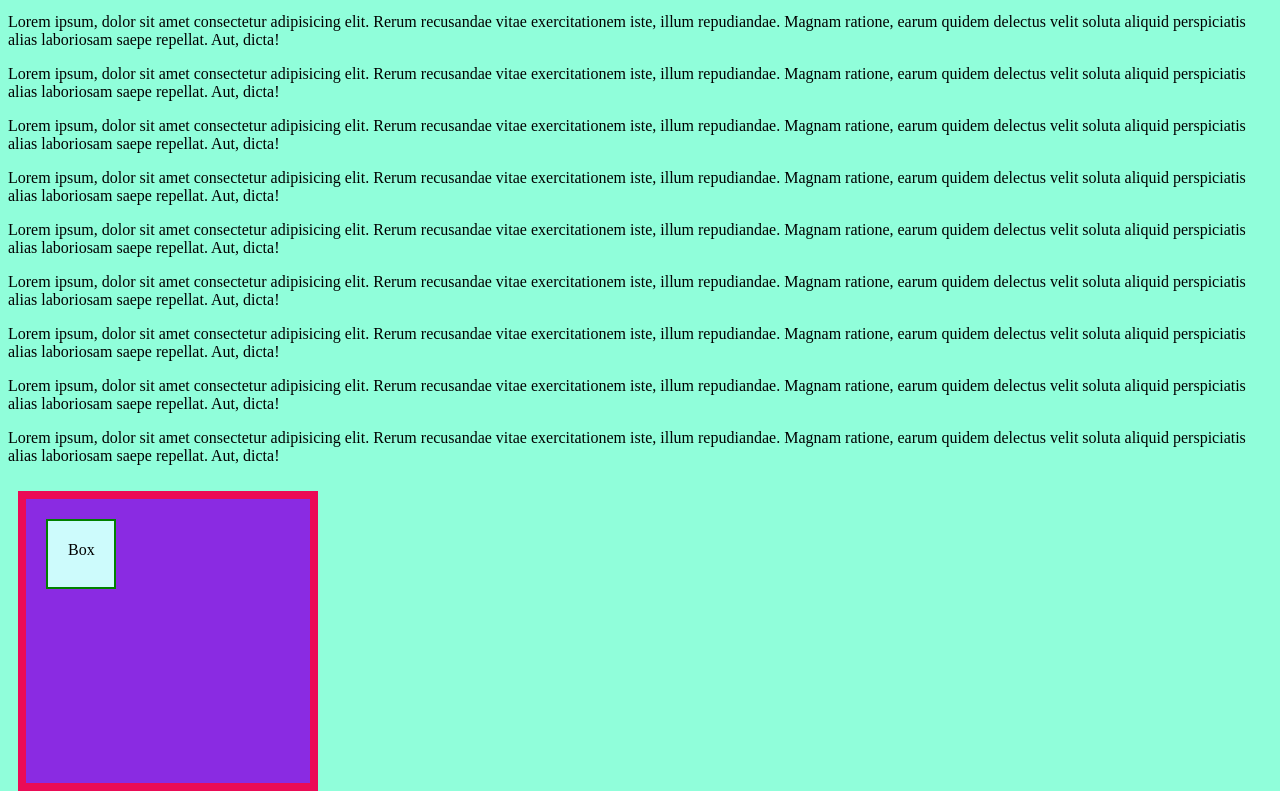
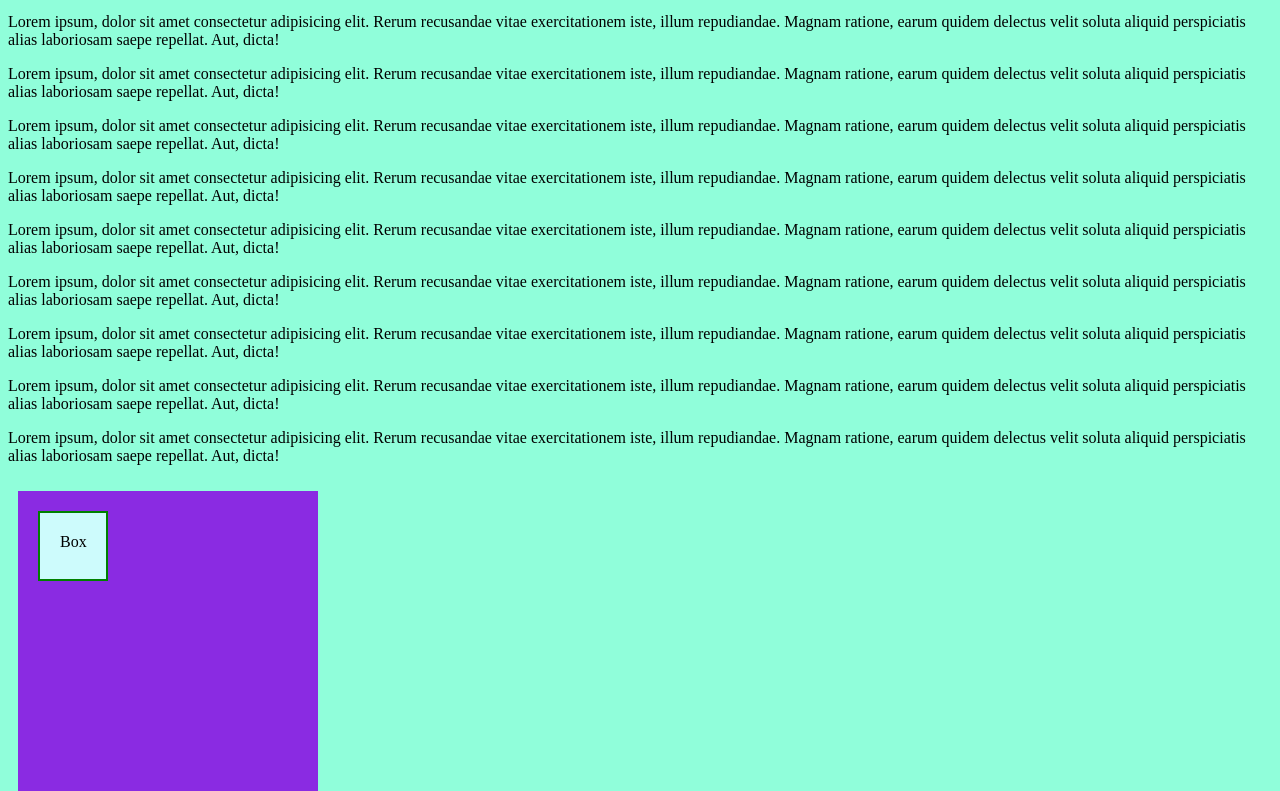
Before and after one commit to Ahmadalikhan001/CSS-Fun-Lab, a plain HTML site: page CssPosition/box_position.html in a window 1280 px wide. Shown: the part 639-1430 px from the top of the page. Drawn offline with Linux system fonts and the light colour scheme.

Commit message:
remove border

```diff
--- a/CssPosition/box_position.css
+++ b/CssPosition/box_position.css
@@ -10,7 +10,7 @@ body {
 
 .main {
     background-color: blueviolet;
-    border: 8px solid rgb(235, 11, 86);
+
     padding: 20px;
     height: 300px;
     width: 300px;
```
